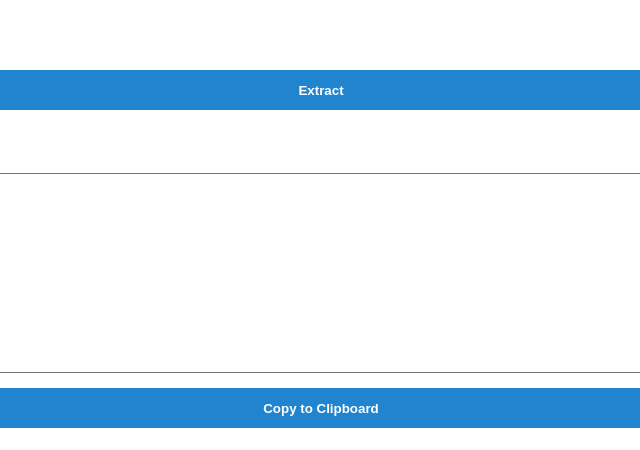
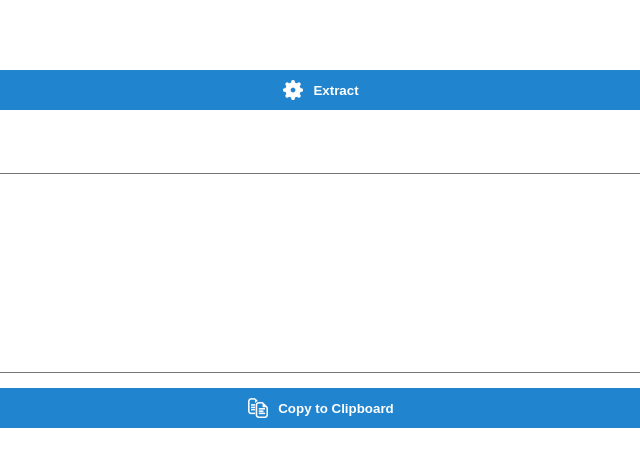
Before and after one commit to brentonsaunders/arc, a plain HTML site: page index.html in a window 1280 px wide. Shown: the part 412-862 px from the top of the page, 319-959 px from the left. Drawn offline with Linux system fonts and the light colour scheme.

Commit message:
Added fancy icons to buttons

```diff
--- a/css/index.css
+++ b/css/index.css
@@ -87,3 +87,27 @@ form button {
     color: rgb(255, 255, 255);
     background-color: rgb(33, 132, 206);
 }
+
+#process,
+#copy {
+    display: flex;
+    align-items: center;
+    justify-content: center;
+}
+
+form button::before {
+    display: inline-block;
+    content: '';
+    background-size: 20px 20px;
+    width: 20px;
+    height: 20px;
+    margin-right: 10px;
+}
+
+#process::before {
+    background-image: url(../img/gear-icon.png);
+}
+
+#copy::before {
+    background-image: url(../img/copy-icon.png);
+}
```
Also changed, not shown: img/copy-icon.png (added), img/gear-icon.png (added).
